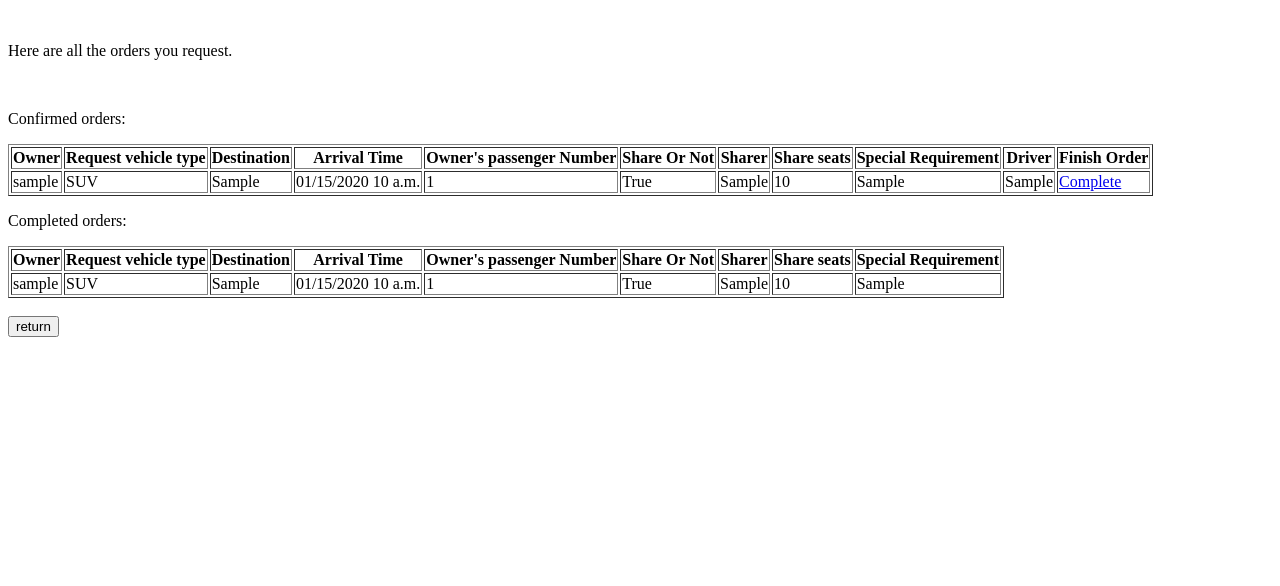
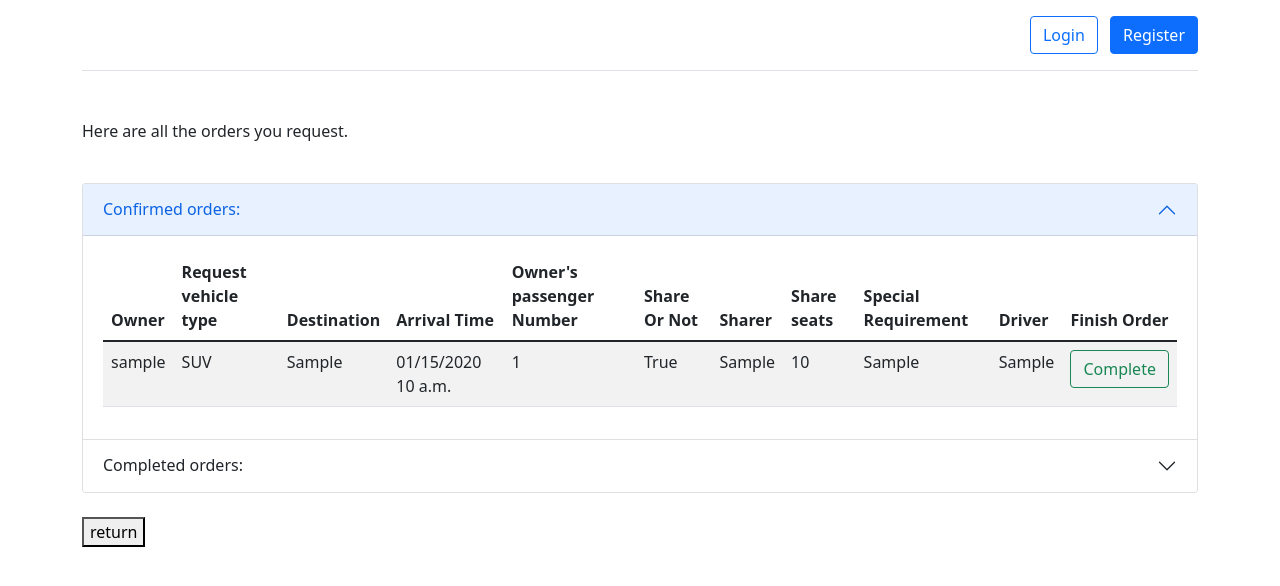
Before and after one commit to JunFenngZhi/RideSharingApp, a Django app: template hw1/rideSharing/templates/rideSharing/showDriverOrders.html in a window 1280 px wide. Shown: the top 586 px of the page. Run offline with Django 4.2, Linux system fonts and the light colour scheme; tables that the repository leaves empty hold one stand-in row (values such as "Sample post"); the template is opened without the code that fills it: values that come from a table or form of the project are taken from there, most other values are stand-ins (such as "Sample title", 1, 10 or a date in 2020).

Commit message:
beautified

```diff
--- a/hw1/rideSharing/templates/rideSharing/showDriverOrders.html
+++ b/hw1/rideSharing/templates/rideSharing/showDriverOrders.html
@@ -1,15 +1,26 @@
+{% extends "rideSharing/base.html" %}
+{% block content %}
 
+<div class="container">
     <br>
     <p>
         Here are all the orders you request.
     </p>
     <br>
 
-
-<p>
+    <div class="accordion" id="accordionPanelsStayOpenExample">
+        <div class="accordion-item">
+            <h2 class="accordion-header" id="panelsStayOpen-headingOne">
+                <button class="accordion-button" type="button" data-bs-toggle="collapse"
+                    data-bs-target="#panelsStayOpen-collapseOne" aria-expanded="true"
+                    aria-controls="panelsStayOpen-collapseOne">
                     Confirmed orders:
-</p>
-<table border="1">
+                </button>
+            </h2>
+            <div id="panelsStayOpen-collapseOne" class="accordion-collapse collapse show"
+                aria-labelledby="flush-headingOne" data-bs-parent="#accordionFlushExample">
+                <div class="accordion-body">
+                    <table class="table table-striped table-hover table-responsive">
                         <!-- tr表示每一行， td表示每一个元素 -->
                         <thead>
                             <tr>
@@ -43,17 +54,27 @@
                                 <td>{{ ride.sharer_seats }}</td>
                                 <td>{{ ride.special_requirements }}</td>
                                 <td>{{ ride.driver }}</td>
-            <td><a href="{% url 'completeDriverOrders' ride.id %}">Complete</a></td>
+                                <td><a href="{% url 'completeDriverOrders' ride.id %}" class="btn btn-outline-success" role="button">Complete</a></td>
                             </tr>
                             {% endfor %}
                         </tbody>
 
                     </table>
+                </div>
+            </div>
+        </div>
 
-
-<p>
+        <div class="accordion-item">
+            <h2 class="accordion-header" id="panelsStayOpen-headingTwo">
+                <button class="accordion-button collapsed" type="button" data-bs-toggle="collapse"
+                    data-bs-target="#panelsStayOpen-collapseTwo" aria-expanded="false"
+                    aria-controls="panelsStayOpen-collapseTwo">
                     Completed orders:
-</p>
+                </button>
+            </h2>
+            <div id="panelsStayOpen-collapseTwo" class="accordion-collapse collapse"
+                aria-labelledby="panelsStayOpen-headingTwo" data-bs-parent="#accordionFlushExample">
+                <div class="accordion-body">
                     <table border="1">
                         <!-- tr表示每一行， td表示每一个元素 -->
                         <thead>
@@ -91,6 +112,11 @@
                         </tbody>
 
                     </table>
+                </div>
+            </div>
+        </div>
+    </div>
+
 
 
     <br>
@@ -98,3 +124,5 @@
         <button>return</button>
     </a>
     <br>
+</div>
+{% endblock content %}
--- a/hw1/rideSharing/templates/rideSharing/showOwnerOrders.html
+++ b/hw1/rideSharing/templates/rideSharing/showOwnerOrders.html
@@ -94,7 +94,6 @@
                                 <th>Vehicle info</th>
                             </tr>
                         </thead>
-
                         <tbody>
                             {% for ride in conformed_list %}
                             <tr>
@@ -113,7 +112,6 @@
                             </tr>
                             {% endfor %}
                         </tbody>
-
                     </table>
                 </div>
             </div>
@@ -147,7 +145,6 @@
                                 <th>Special Requirement</th>
                             </tr>
                         </thead>
-
                         <tbody>
                             {% for ride in completedRide_list %}
                             <tr>
@@ -164,7 +161,6 @@
                             </tr>
                             {% endfor %}
                         </tbody>
-
                     </table>
                 </div>
             </div>
```
Lines whose indentation alone changed are shown as unchanged.
